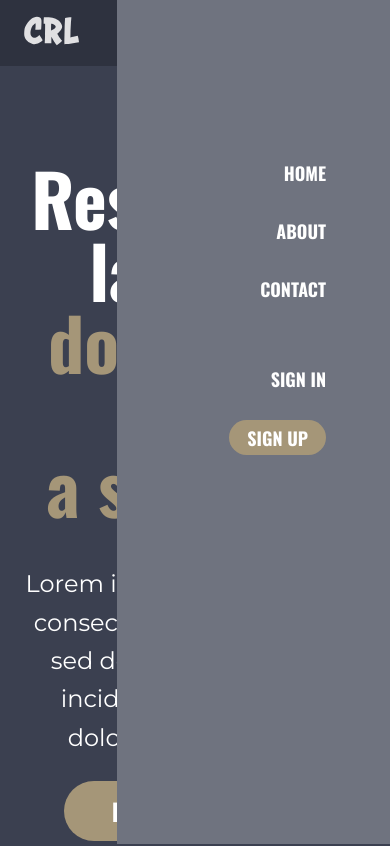
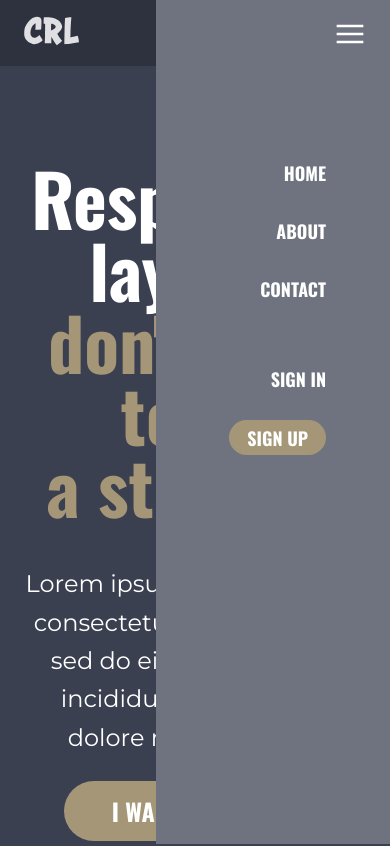
Before and after one commit to leomcpena/kp-responsive-layout-final-challenge, a plain HTML site: page index.html in a window 390 px wide. Shown: the top 846 px of the page. Drawn offline with nearby package versions, Linux system fonts and the light colour scheme.

Commit message:
building nav toggle button

```diff
--- a/index.html
+++ b/index.html
@@ -11,6 +11,7 @@
       href="https://fonts.googleapis.com/css2?family=Montserrat&family=Oswald:wght@700&display=swap"
       rel="stylesheet"
     />
+    <script src="nav.js" defer></script>
   </head>
   <body>
     <header class="bg--dark">
@@ -18,7 +19,14 @@
         <a href="#" class="logo">
           <img src="/img/logo.svg" alt="Logo" />
         </a>
-        <nav class="nav flex">
+        <button
+          class="mobile-nav-toggle"
+          aria-controls="navigation"
+          aria-expanded="false"
+        >
+          <span class="sr-only">Menu</span>
+        </button>
+        <nav id="navigation" class="nav flex">
           <ul class="nav__list nav__list--primary flex">
             <li class="nav__item"><a href="#" class="nav__link">Home</a></li>
             <li class="nav__item"><a href="#" class="nav__link">About</a></li>
--- a/style.css
+++ b/style.css
@@ -70,6 +70,17 @@ img {
   margin: 0 auto;
 }
 
+.sr-only {
+  position: absolute;
+  width: 1px;
+  height: 1px;
+  padding: 0;
+  margin: -1px;
+  overflow: hidden;
+  clip: rect(0, 0, 0, 0);
+  border: 0;
+}
+
 .primary-content,
 .secondary-content,
 .sidebar,
@@ -115,13 +126,27 @@ img {
   padding: 1rem 0;
 }
 
+.mobile-nav-toggle {
+  position: absolute;
+  background: url("img/menu.svg");
+  background-repeat: no-repeat;
+  background-size: cover;
+  border: 0;
+  width: 2rem;
+  aspect-ratio: 1;
+  top: 1.125rem;
+  right: 1.5rem;
+  z-index: 9999;
+}
+
 .nav {
   position: fixed;
-  inset: 0 0 0 30%;
+  inset: 0 0 0 40%;
   background: var(--primary-color--light);
   flex-direction: column;
   padding: min(30vh, 10rem) 4rem 0 0;
   text-align: right;
+  z-index: 1000;
 }
 
 .nav__list,
@@ -279,6 +304,9 @@ img {
 }
 
 @media (min-width: 700px) {
+  .mobile-nav-toggle {
+    display: none;
+  }
   .nav {
     position: relative;
     inset: 0;
```
Also changed, not shown: img/menu.svg (added).
